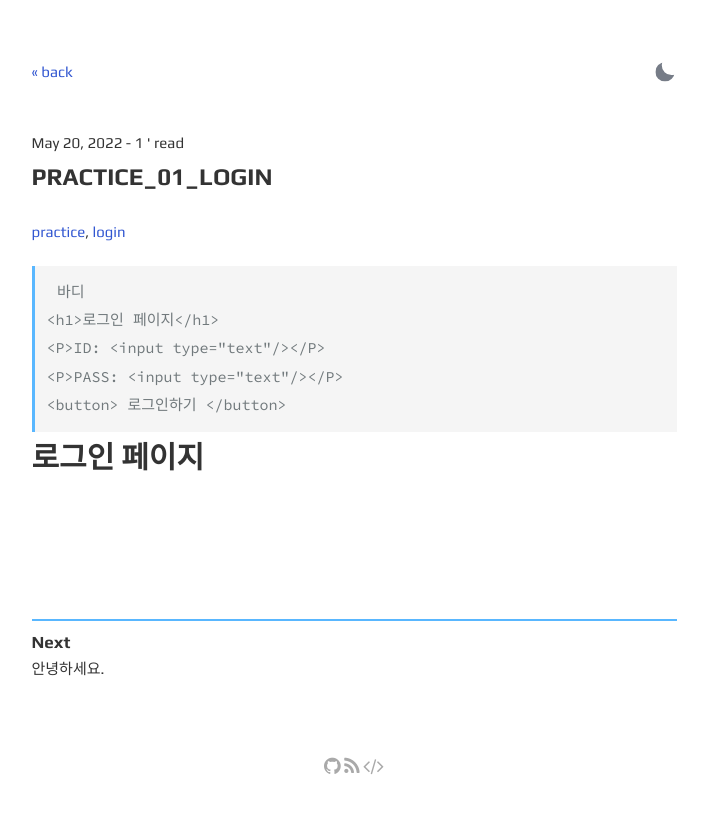
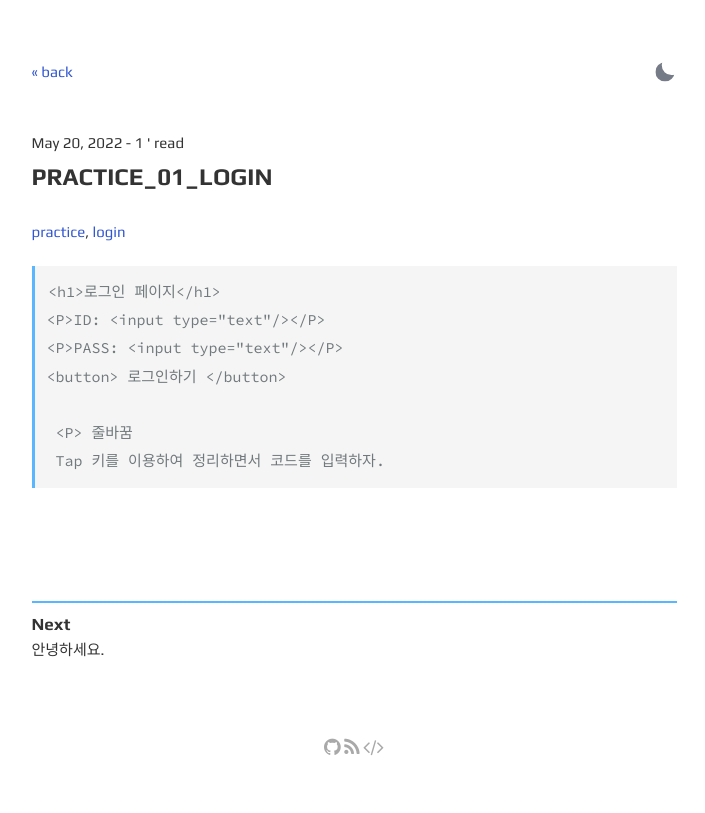
Before and after one commit to k-sub-git/younggunkim.github.io, a Jekyll site: the page built from _posts/2022-05-20-WCpractice_01.md, in a window 1280 px wide. Shown: the top 813 px of the page, without its empty margins (286-991 px from the left). Built offline with Jekyll 4.4.1, drawn with Linux system fonts in a browser that asks for light colours; comment, search, counter and statistics services are not loaded.

Commit message:
Update 2022-05-20-WCpractice_01.md

```diff
--- a/_posts/2022-05-20-WCpractice_01.md
+++ b/_posts/2022-05-20-WCpractice_01.md
@@ -4,21 +4,10 @@ title: practice_01_login
 tags: practice login
 ---
 
-     바디
     <h1>로그인 페이지</h1>
     <P>ID: <input type="text"/></P>
     <P>PASS: <input type="text"/></P>
     <button> 로그인하기 </button>
 
-   <html lang="en">
-<head>
-    <meta charset="UTF-8">
-    <title>로그인 페이지</title>
-</head>
-<body>
-    <h1>로그인 페이지</h1>
-    <P>ID: <input type="text"/></P>
-    <P>PASS: <input type="text"/></P>
-    <button> 로그인하기 </button>
-</body>
-</html>
+     <P> 줄바꿈
+     Tap 키를 이용하여 정리하면서 코드를 입력하자.
```
